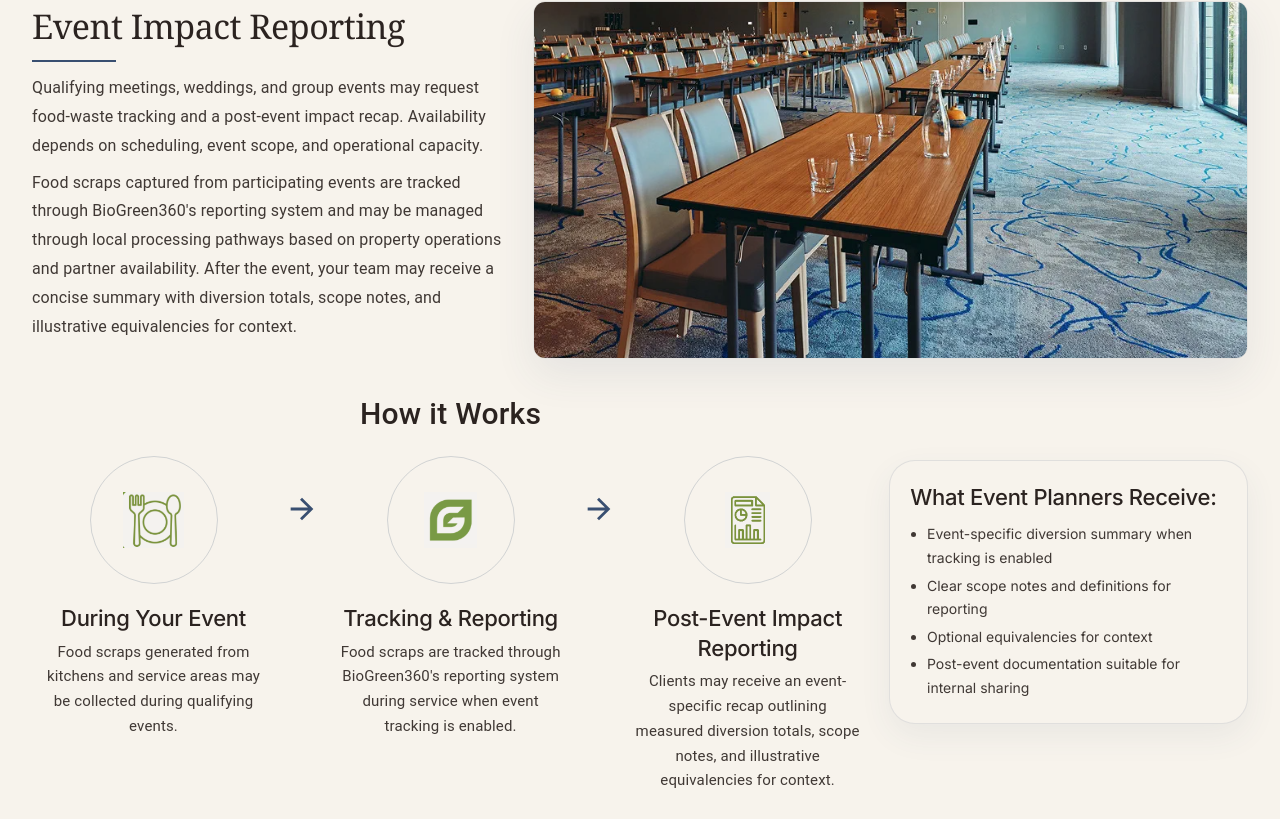
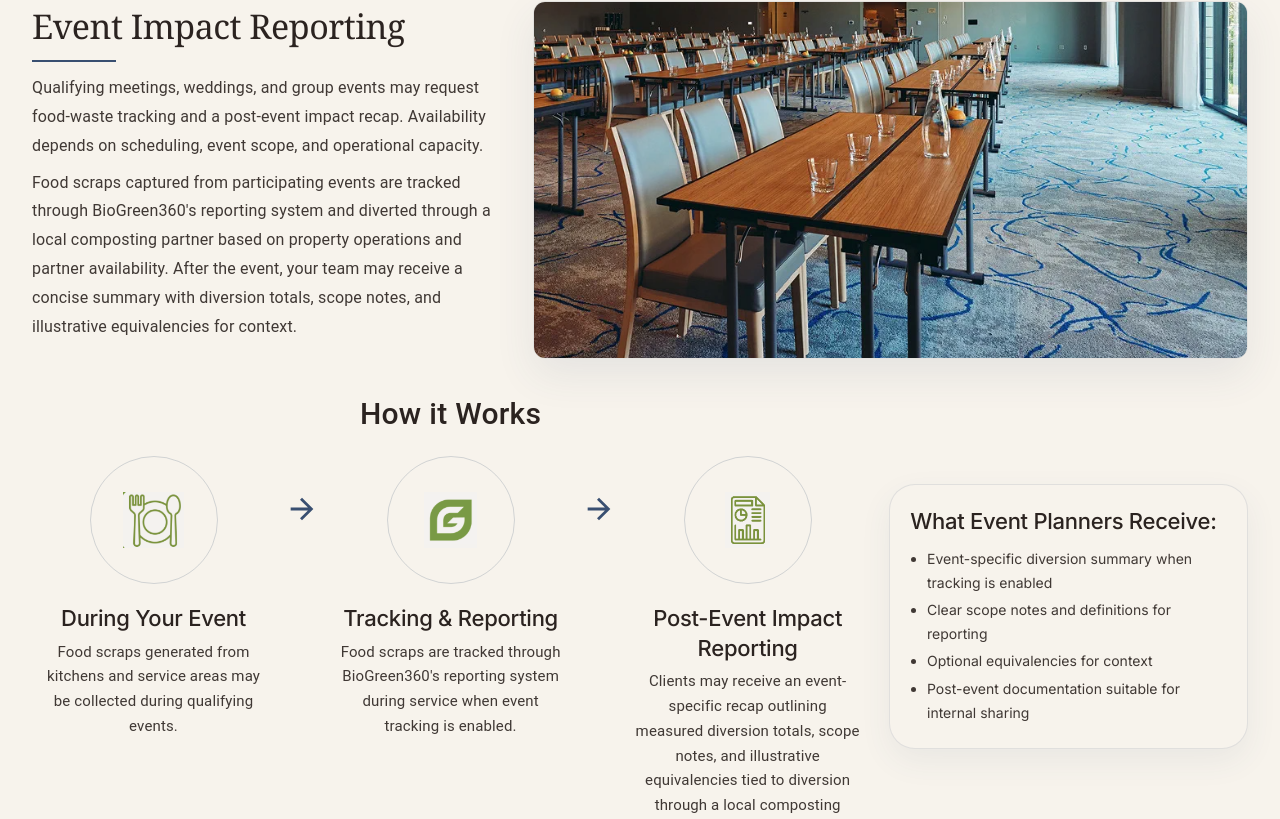
Before and after one commit to joerose99/susweb-rcc, a React (Create React App) app: page / in a window 1280 px wide. Shown: the part 4824-5643 px from the top of the page. Built offline with nearby package versions, Linux system fonts and the light colour scheme; a web font is replaced by a local one.

Commit message:
events section update 2

```diff
--- a/src/pages/CircularFoodSystems/CircularFoodSystems.jsx
+++ b/src/pages/CircularFoodSystems/CircularFoodSystems.jsx
@@ -378,7 +378,7 @@
 			),
 			title: 'Post-Event Impact Reporting',
 			description:
-				'Clients may receive an event-specific recap outlining measured diversion totals, scope notes, and illustrative equivalencies for context.',
+				'Clients may receive an event-specific recap outlining measured diversion totals, scope notes, and illustrative equivalencies tied to diversion through a local composting partner.',
 		},
 	];
 
@@ -1372,7 +1372,7 @@
 						</Typography>
 						<Typography sx={{ fontSize: '16px', fontWeight: 400, color: BODY_GRAY, lineHeight: 1.8 }}>
 							Food scraps captured from participating events are tracked through BioGreen360&apos;s
-							reporting system and may be managed through local processing pathways based on property
+							reporting system and diverted through a local composting partner based on property
 							operations and partner availability. After the event, your team may receive a concise summary
 							with diversion totals, scope notes, and illustrative equivalencies for context.
 						</Typography>
```
